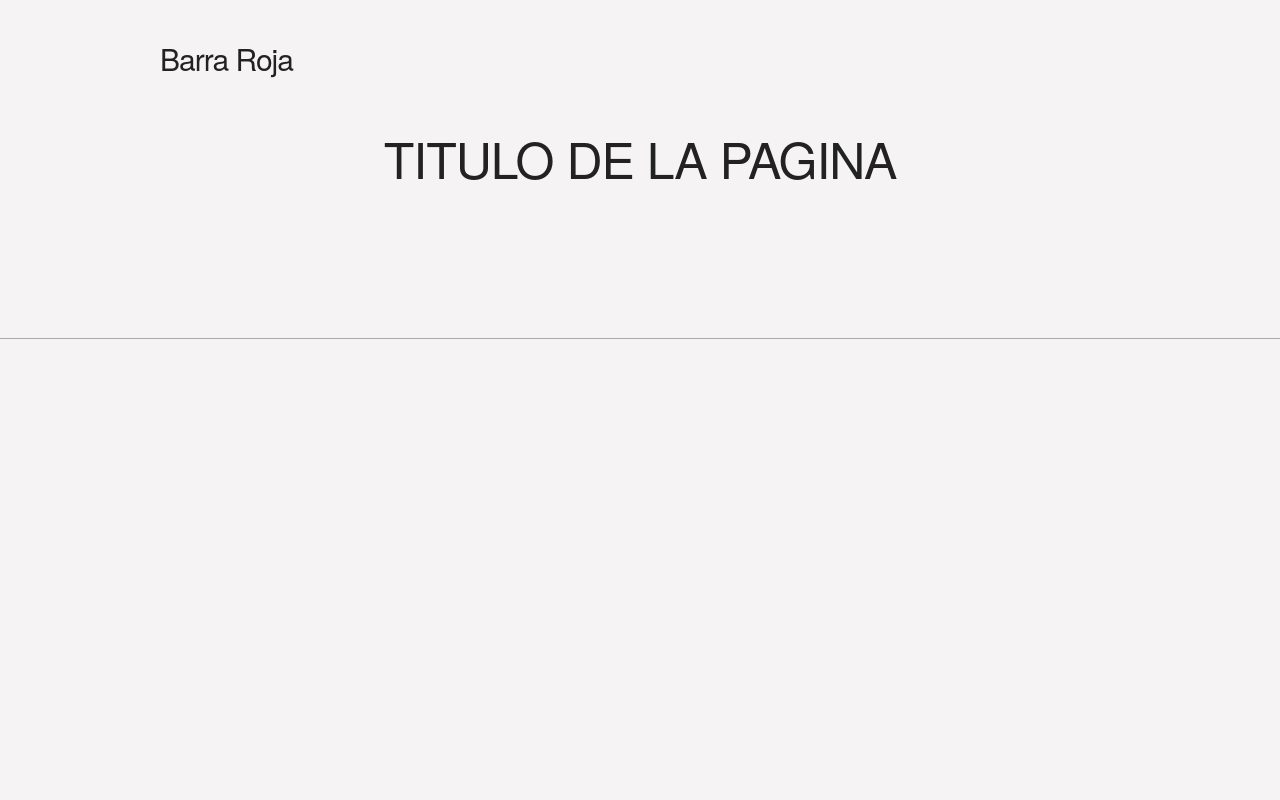
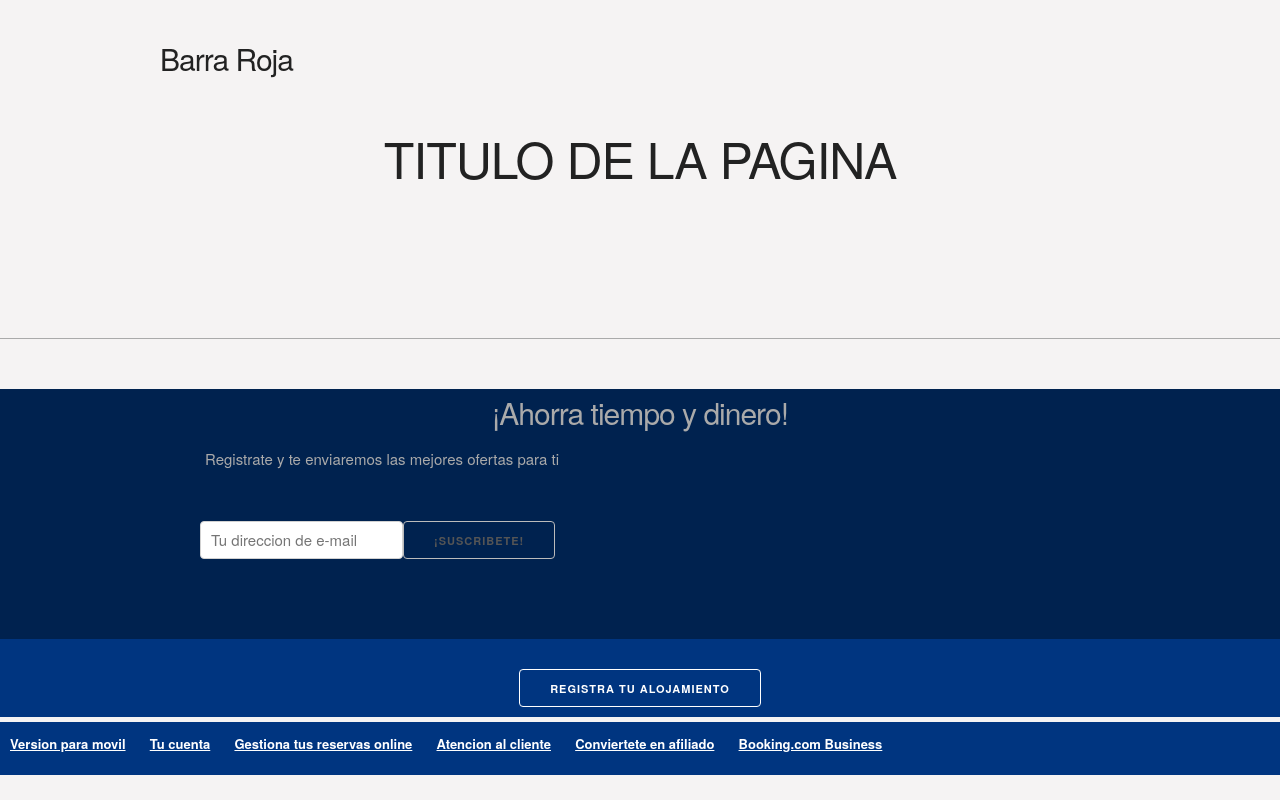
Before and after one commit to samir26-05/Hotel, a plain HTML site: page index.html in a window 1280 px wide. Shown: the part 389-1189 px from the top of the page. Before the commit the page ends 800 px from the top, so only its background shows below. Drawn offline with Linux system fonts and the light colour scheme.

Commit message:
Footer 80%

```diff
--- a/css/custom.css
+++ b/css/custom.css
@@ -180,3 +180,71 @@ display: block;
 margin-bottom: 10px;
 text-decoration: none;
 }
+
+.subscription {
+    display: flex;
+    -webkit-box-orient: horizontal;
+    -webkit-box-direction: normal;
+    flex-direction: row;
+    -webkit-box-pack: justify;
+    padding: 40px;
+    margin-top: 2px;
+    margin-bottom: 2px;
+}
+.footer_subbanner{
+    margin-bottom: 10px;
+    margin-left: 45px;
+    color:#aaa;
+    margin-top:10px;
+    font-size:100%;
+}
+
+.title_normal   {
+    text-align: center;
+    line-height: inherit;
+    font-weight: inherit;
+    color:#aaa;
+    margin-top:10px;
+    margin-bottom:10px;
+
+}
+.aliniation{
+    background-color: #00224f;
+}
+
+.footer-top{
+    text-align:center;
+    margin-bottom: 5px;
+    background-color:#003580;
+}
+
+.top-buttom {
+    margin-top:30px;
+    border-color:white;
+    background-color:#003580 ;
+    COLOR:WHITE;
+}
+
+.clearfix {
+    background-color: #003580;
+}
+
+.footer-top-link {
+    color: white;
+    font-weight: bold;
+    text-decoration: underline;
+    padding: 15px 10px;
+    font-size: 13px;
+    background: 0;
+    border: 0;
+    cursor: pointer;
+    display: inline-block;
+    line-height: 1em;
+    height: 1em;
+    -webkit-box-sizing: content-box;
+    -moz-box-sizing: content-box;
+    box-sizing: content-box
+
+}
+
+.manage {color:white;}
--- a/index.html
+++ b/index.html
@@ -1,5 +1,6 @@
 <!DOCTYPE html>
 <html lang="en">
+
 <head>
     <meta charset="UTF-8">
     <meta name="viewport" content="width=device-width, initial-scale=1.0">
@@ -9,6 +10,7 @@
     <link rel="stylesheet" href="css/skeleton.css">
     <link rel="stylesheet" href="css/custom.css">
 </head>
+
 <body>
     <!--HEADER-->
     <header id="header" class="header">
@@ -77,14 +79,63 @@
     <!--CARDS-->
     <!--FOOTER-->
     <footer id="footer" class="footer">
+        <div class="aliniation">
             <div class="container">
                 <div class="row">
+                    <form action="https://www.booking.com/newslettersubscribe.html" method="post" role="region">
+                        <h2 class="title_normal">¡Ahorra tiempo y dinero!</h2>
+                        <div class="footer_subbanner">Registrate y te enviaremos las mejores ofertas para ti</div>
+                        <div class="subscription">
+                            <input type="email" name="to" autocapitalize="off" requiered="true" id="newsletter_to"
+                                class="input_newsletter" placeholder="Tu direccion de e-mail">
+                            <button id="newsletter_button_footer"> ¡Suscribete!</button>
+                        </div>
+
+
+                    </form>
+                </div>
+
 
             </div>
         </div>
+        <div>
+            <p class="footer-top">
+              <button class="top-buttom"> Registra tu alojamiento </button>
+            </p>
+        </div>
+        <div class="clearfix">
+            <div>
+                <ul class="footer-top-list">
+                    <li class="footer-top-link">
+                        <a class="manage">Version para movil</a>
+                    </li>
+                    <li class="footer-top-link">
+                        <a class="manage">Tu cuenta</a>
+                    </li>
+                    <li class="footer-top-link">
+                        <a class="manage">Gestiona tus reservas online</a>
+                    </li>
+                    <li class="footer-top-link">
+                        <a class="manage">Atencion al cliente</a>
+                    </li>
+                    <li class="footer-top-link">
+                        <a class="manage">Conviertete en afiliado</a>
+                    </li>
+                    <li class="footer-top-link">
+                        <a class="manage">Booking.com Business</a>
+                    </li>
+                </ul>
+            </div>
+
+        </div>
+        <div id="footer" class="navigation-wrapper">
+
+        </div>
+
     </footer>
     <!--FOOTER-->
     <script src="js/app.js"></script>
 
 </body>
+
 </html>
```
Lines whose indentation alone changed are shown as unchanged.
